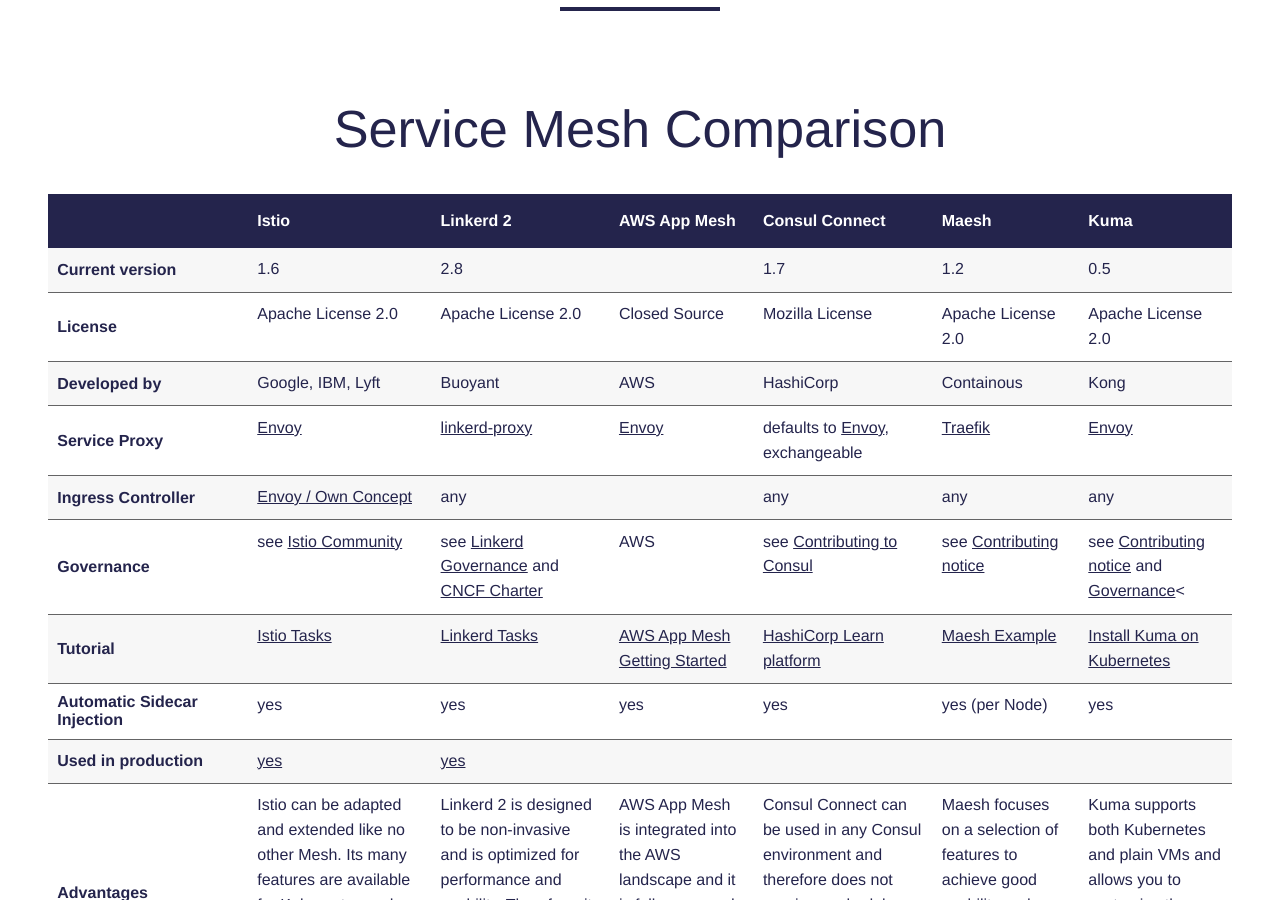
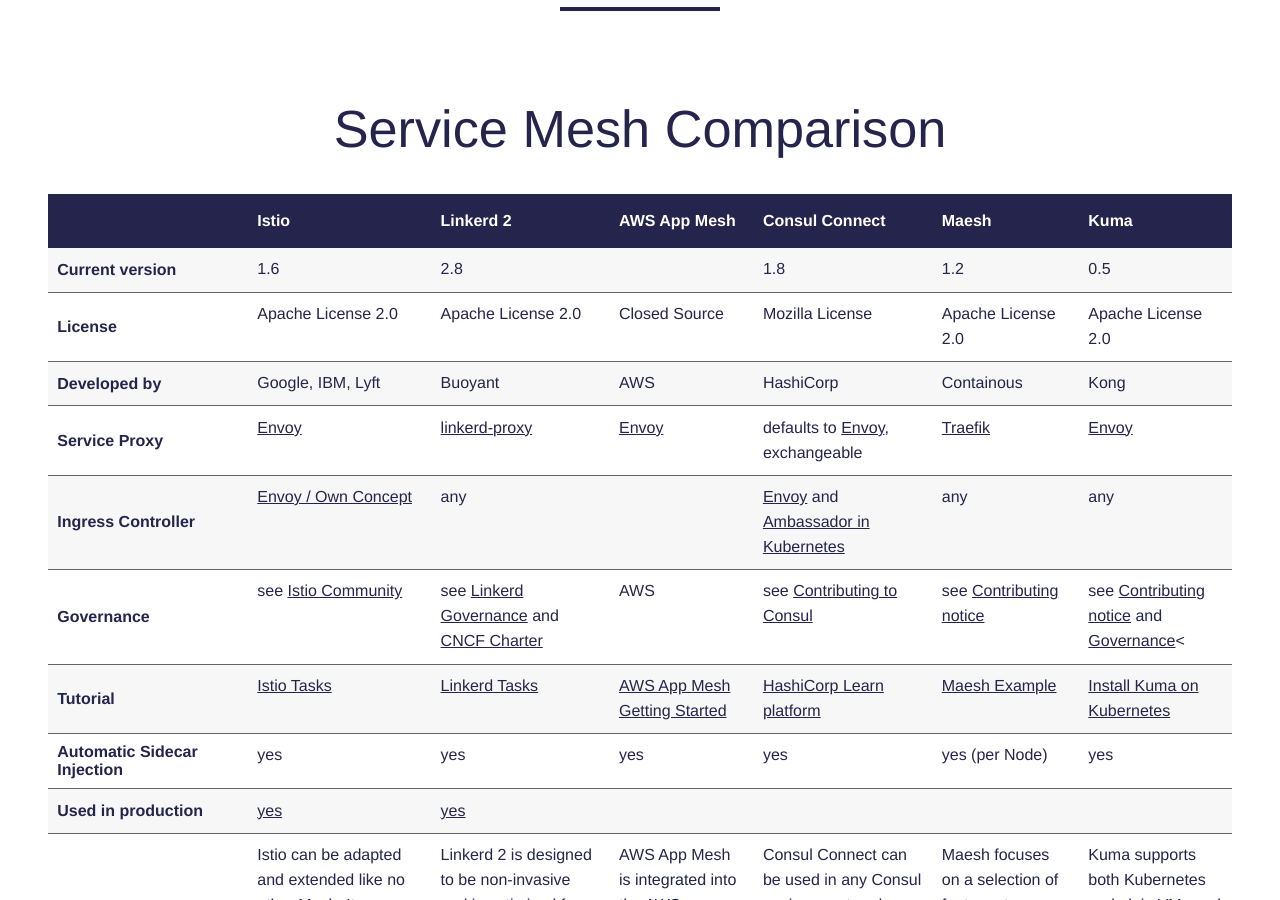
Before and after one commit to servicemesh-es/servicemesh.es, a Jekyll site: the page built from index.md, in a window 1280 px wide and 900 px high, scrolled down 4569 px. Built offline with Jekyll 4.4.1, drawn with Linux system fonts in a browser that asks for light colours; some web fonts are replaced.

Commit message:
Consul 1.8

```diff
--- a/_includes/comparison.html
+++ b/_includes/comparison.html
@@ -18,7 +18,7 @@
         <td>1.6</td>
         <td>2.8</td>
         <td></td>
-        <td>1.7</td>
+        <td>1.8</td>
         <td>1.2</td>
         <td>0.5</td>
       </tr>
@@ -54,7 +54,7 @@
         <td><a href="https://istio.io/docs/tasks/traffic-management/ingress/" target="_blank">Envoy / Own Concept</a></td>
         <td>any</td>
         <td></td>
-        <td>any</td>
+        <td><a href="https://www.hashicorp.com/blog/ingress-gateways-in-hashicorp-consul-1-8/" target="_blank">Envoy</a> and <a href="https://www.consul.io/docs/k8s/ambassador" target="_blank">Ambassador in Kubernetes</a></td>
         <td>any</td>
         <td>any</td>
       </tr>
```
